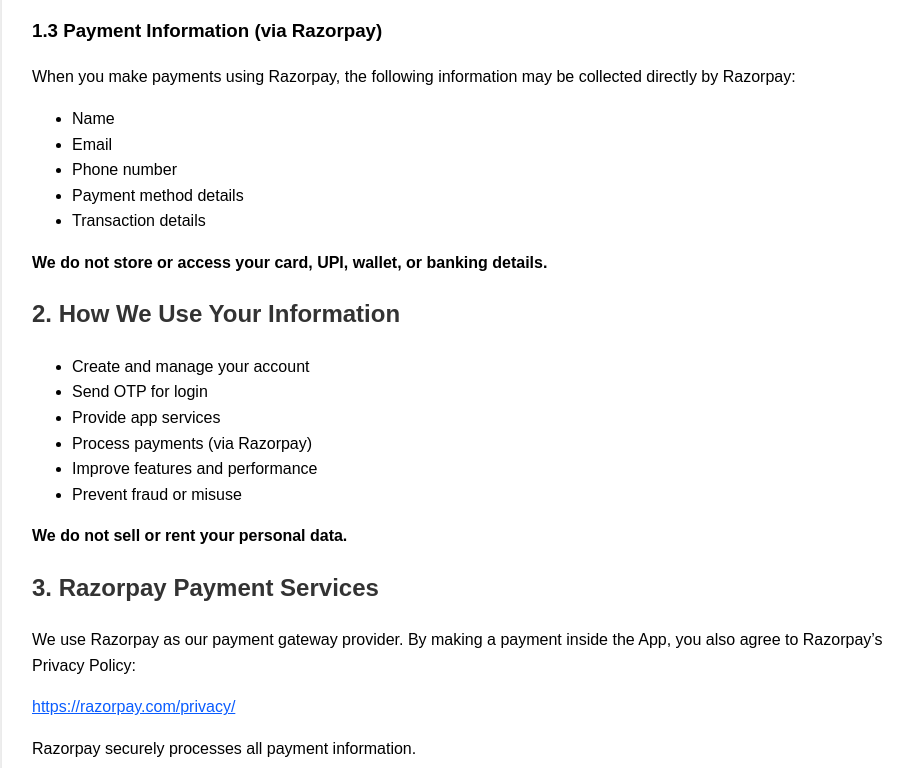
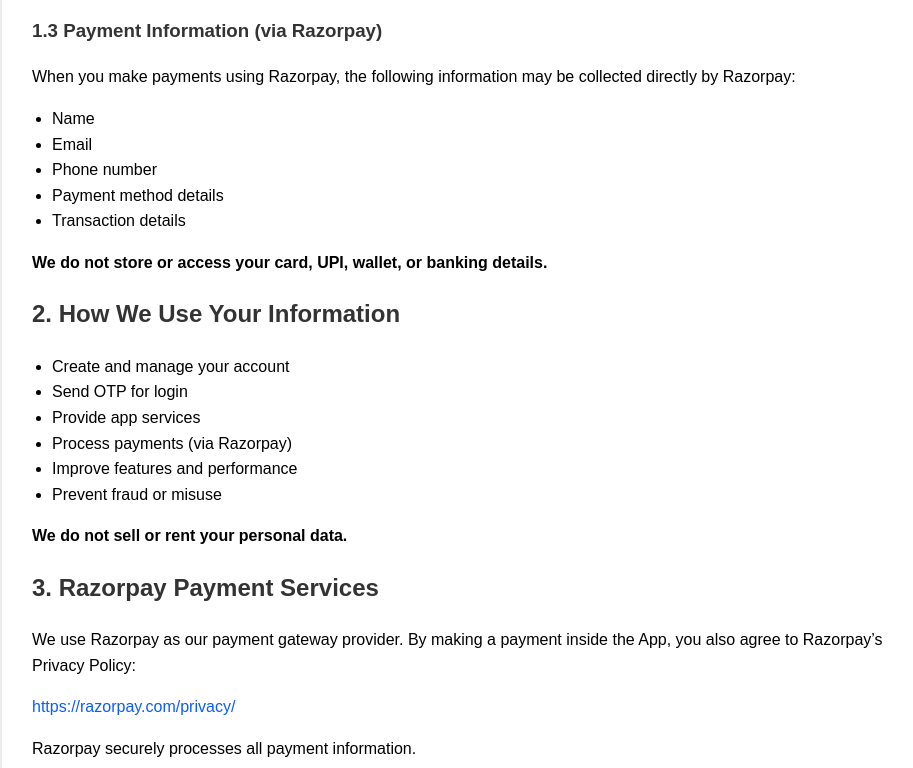
Before and after one commit to bitturana-ab/acefx-privacy, a plain HTML site: page index.html in a window 1280 px wide. Shown: the part 732-1500 px from the top of the page, without its empty margins (158-1071 px from the left). Drawn offline with Linux system fonts and the light colour scheme.

Commit message:
Update styles in index.html for better layout
Adjusted margin and added styles for links and lists.

```diff
--- a/index.html
+++ b/index.html
@@ -14,17 +14,24 @@
     }
     .container {
       max-width: 900px;
-      margin: auto;
+      margin: 30px auto;
       background: #fff;
       padding: 30px;
       box-shadow: 0 0 10px rgba(0,0,0,0.1);
-      margin-top: 30px;
-      margin-bottom: 30px;
     }
-    h1, h2 {
+    h1, h2, h3 {
       color: #333;
     }
-    a { color: #0a5cff; }
+    a {
+      color: #0a5cff;
+      text-decoration: none;
+    }
+    a:hover {
+      text-decoration: underline;
+    }
+    ul {
+      padding-left: 20px;
+    }
   </style>
 </head>
 <body>
@@ -71,7 +78,6 @@
       <li>Payment method details</li>
       <li>Transaction details</li>
     </ul>
-
     <p><strong>We do not store or access your card, UPI, wallet, or banking details.</strong></p>
 
     <h2>2. How We Use Your Information</h2>
@@ -83,7 +89,6 @@
       <li>Improve features and performance</li>
       <li>Prevent fraud or misuse</li>
     </ul>
-
     <p><strong>We do not sell or rent your personal data.</strong></p>
 
     <h2>3. Razorpay Payment Services</h2>
@@ -94,7 +99,6 @@
     <p>
       <a href="https://razorpay.com/privacy/" target="_blank">https://razorpay.com/privacy/</a>
     </p>
-
     <p>Razorpay securely processes all payment information.</p>
 
     <h2>4. Data Storage</h2>
```
